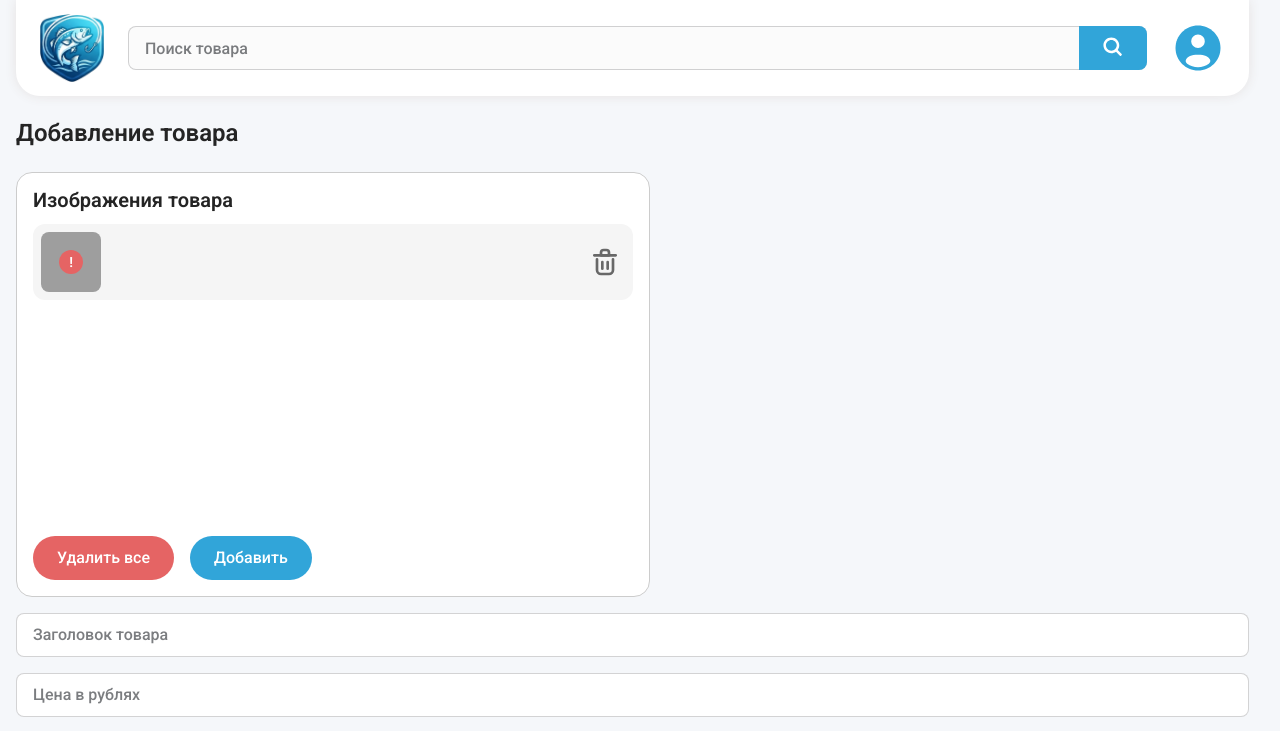
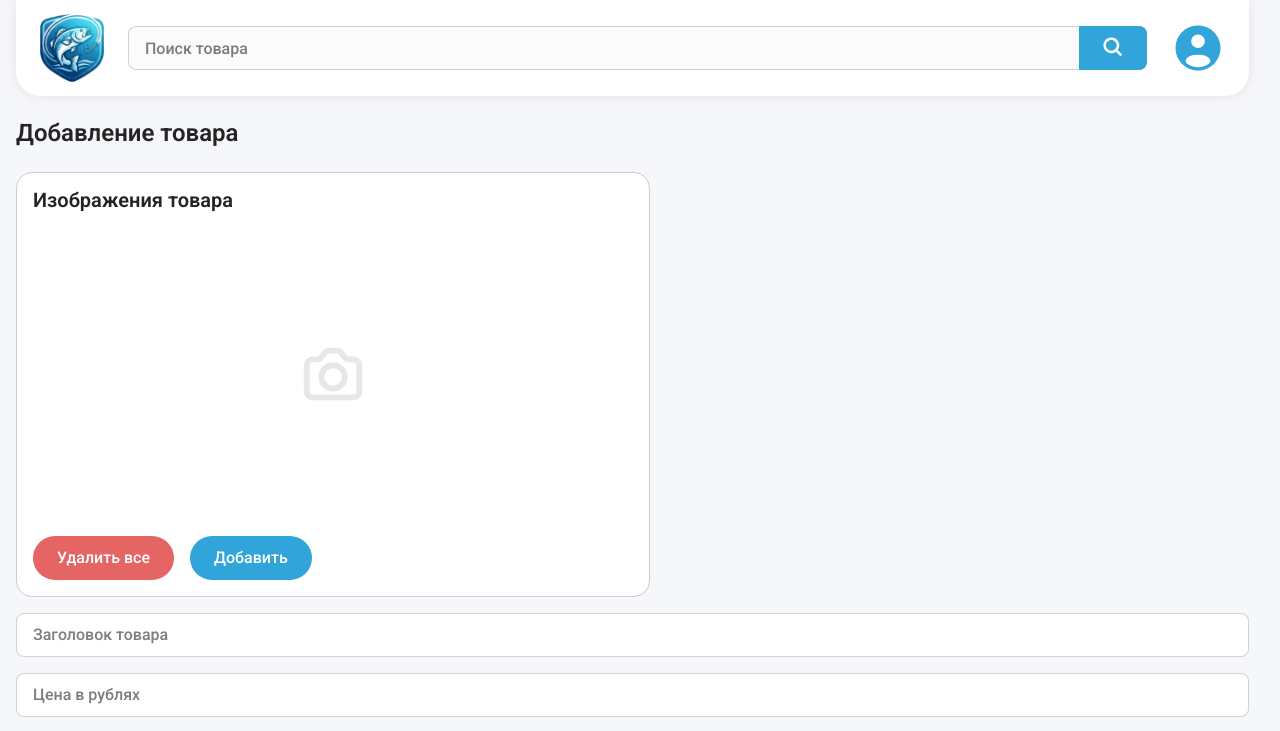
Before and after one commit to developer-pavlik/crimea-fishing, a Next.js app: page /products/add in a window 1280 px wide. Shown: the top 731 px of the page. Built offline with nearby package versions, Linux system fonts and the light colour scheme; grey boxes are pictures that could not be loaded.

Commit message:
Промежуточный 1

```diff
--- a/src/components/ImgLoader/ImgLoader.tsx
+++ b/src/components/ImgLoader/ImgLoader.tsx
@@ -6,26 +6,33 @@ import LoaderIcon from '../../../public/icons/loader.svg';
 import OkIcon from '../../../public/icons/checkmark.svg';
 import Image from 'next/image';
 
-const ImgLoader = () => (
+interface ImgLoaderProps {
+    imagesUrl?: string[];
+}
+
+const ImgLoader = ({ imagesUrl = [] }: ImgLoaderProps) => (
     <div className={styles.imgLoader}>
         <div className={styles.title}>Изображения товара</div>
         <div className={styles.items}>
-            {/* <PhotoIcon className={styles.emptyView} /> */}
-            <div className={styles.item}>
+            {imagesUrl.length === 0 ? (
+                <PhotoIcon className={styles.emptyView} />
+            ) : imagesUrl.map((imageUrl, index) => (
+                <div className={styles.item} key={`${imageUrl}-${index}`}>
                     <div className={styles.preview}>
-                    <Image className={styles.previewImg} src="https://ir.ozone.ru/s3/multimedia-1-j/wc2500/10706974903.jpg" fill alt="" />
+                        <Image className={styles.previewImg} src={imageUrl} fill alt={`Изображение товара ${index + 1}`} />
                         <div className={styles.imgStatus}>
                             {/* <LoaderIcon className={styles.loader} /> */}
-                        {/* <div className={styles.isLoaded}>
+                            <div className={styles.isLoaded}>
                                 <OkIcon className={styles.isLoadedIcon}/>
-                        </div> */}
-                        <div className={styles.error}>!</div>
+                            </div>
+                            {/* <div className={styles.error}>!</div> */}
                         </div>
                     </div>
                     <button className={styles.deleteButton}>
                         <DeleteIcon className={styles.deleteIcon} />
                     </button>
                 </div>
+            ))}
         </div>
         <div className={styles.panel}>
             <Button view='negative' type="button">Удалить все</Button>
```
Lines whose indentation alone changed are shown as unchanged.
